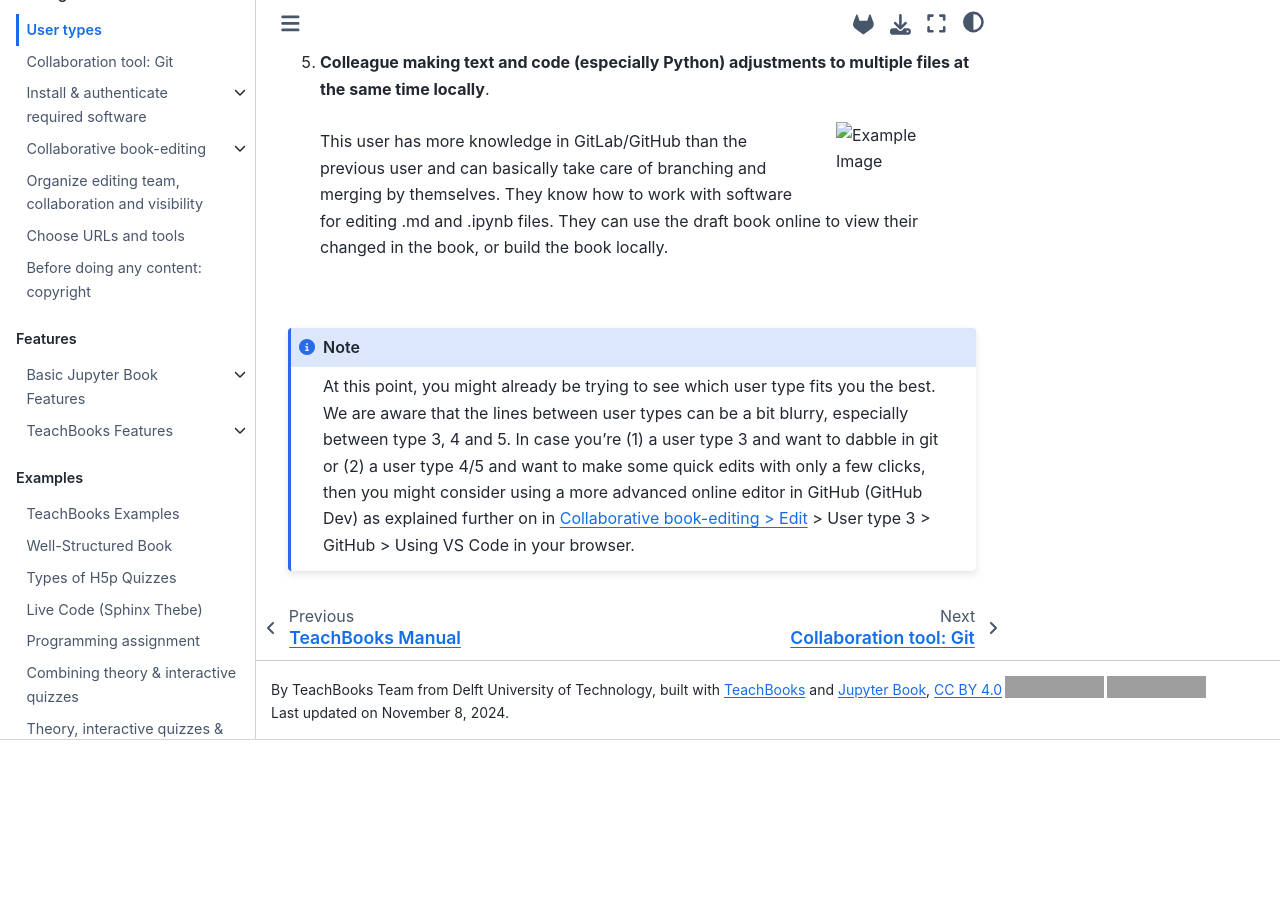
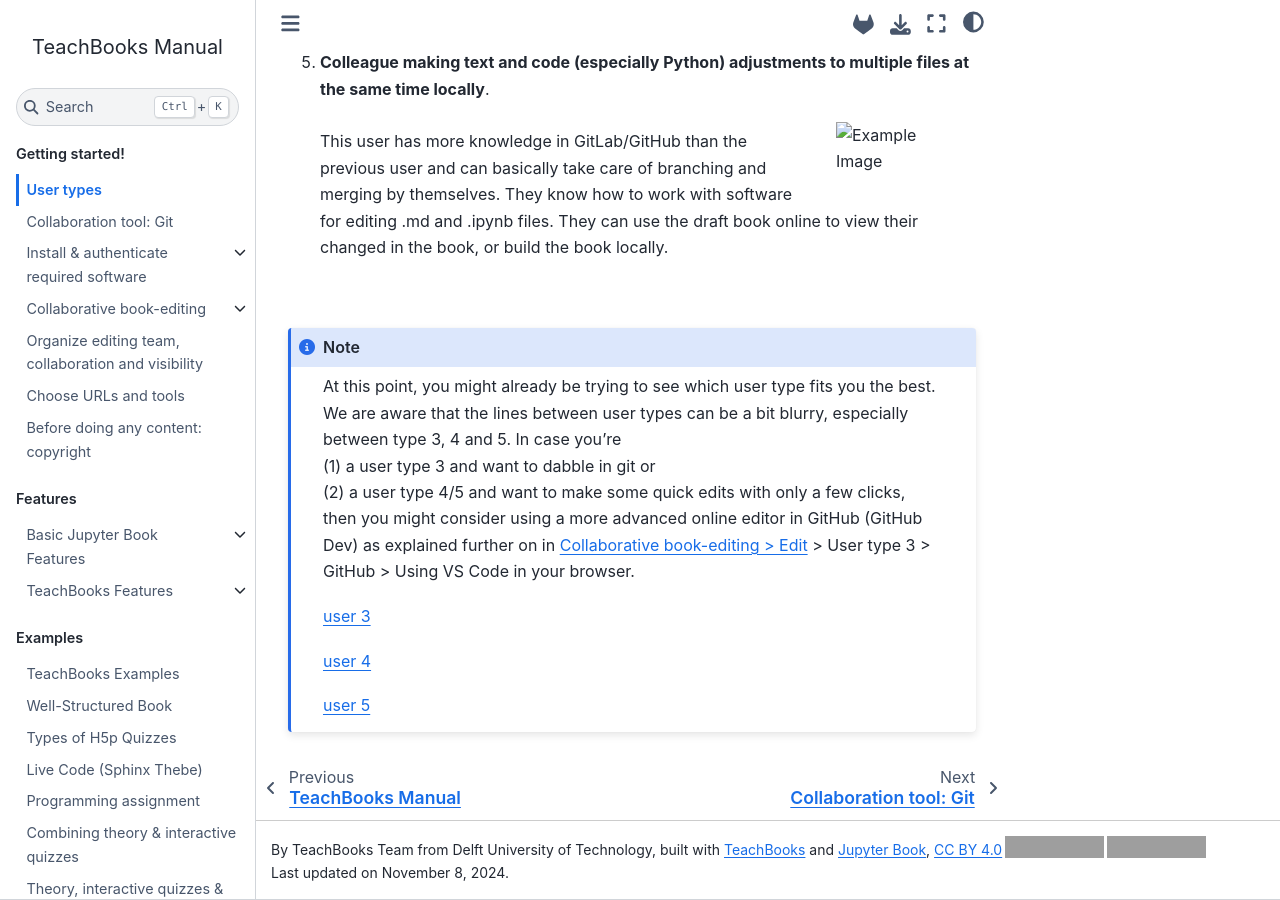
Before and after one commit to TeachBooks/mirror_teachbook_manual, a Jupyter Book: the page built from book/installation-and-setup/user_types.md, in a window 1280 px wide and 900 px high, scrolled down 1070 px. Built offline with Jupyter Book 1.0.4 settings and Sphinx 7.4.7 and the Sphinx Book theme 1.1.4, drawn with Linux system fonts in a browser that asks for light colours; pages that are not in the unit, such as notebooks, are missing from menus; comment, search, counter and statistics services are not loaded; before the commit the page ends 1810 px from its top, so only the background shows below that; grey boxes are pictures that could not be loaded.

Commit message:
added_tags
not sure that it works tho

````diff
--- a/book/installation-and-setup/user_types.md
+++ b/book/installation-and-setup/user_types.md
@@ -21,5 +21,11 @@ Different types of users will interact with the website or the Jupyter Books dif
 
 ```{Note}
 
-At this point, you might already be trying to see which user type fits you the best. We are aware that the lines between user types can be a bit blurry, especially between type 3, 4 and 5. In case you're (1) a user type 3 and want to dabble in git or (2) a user type 4/5 and want to make some quick edits with only a few clicks, then you might consider using a more advanced online editor in GitHub (GitHub Dev) as explained further on in [Collaborative book-editing > Edit](../workflows/edit_book.md) > User type 3 > GitHub > Using VS Code in your browser.
+At this point, you might already be trying to see which user type fits you the best. We are aware that the lines between user types can be a bit blurry, especially between type 3, 4 and 5. In case you're <br />(1) a user type 3 and want to dabble in git or <br />(2) a user type 4/5 and want to make some quick edits with only a few clicks,<br> then you might consider using a more advanced online editor in GitHub (GitHub Dev) as explained further on in [Collaborative book-editing > Edit](../workflows/edit_book.md) > User type 3 > GitHub > Using VS Code in your browser.
+
+[user 3](githib_dev_user3)
+
+[user 4](githib_dev_user4)
+
+[user 5](githib_dev_user5)
 ```
````
Also changed, not shown: book/workflows/edit_book.md (+7 -0 lines).
